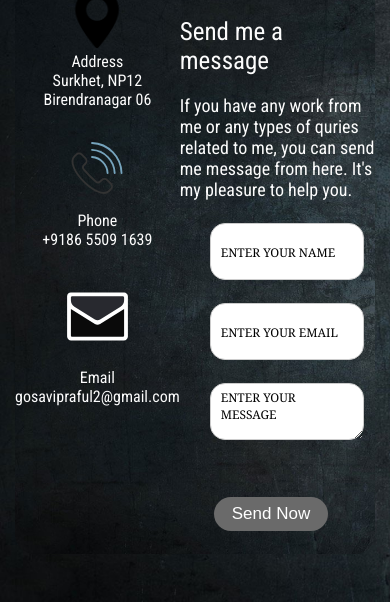
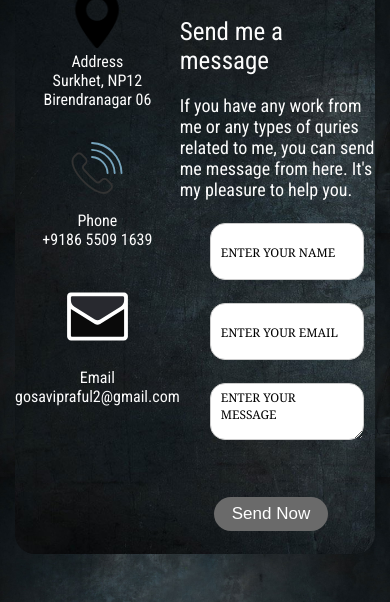
Before and after one commit to praful-36/P-Protfolio-website, a plain HTML site: page contact/contact.html in a window 390 px wide. Shown: the part 255-857 px from the top of the page. Drawn offline with Linux system fonts and the light colour scheme; files whose address does not match are found by name.

Commit message:
Update contact.css

```diff
--- a/contact/contact.css
+++ b/contact/contact.css
@@ -243,6 +243,12 @@ textarea {
 
 @media only screen and (max-width: 700px) {
 
+    body{
+        background-image: url(../img/bg-2.jpg);
+        background-repeat:repeat;
+        background-size: contain;
+    }
+
     header {
         flex-direction: column;
         text-align: center;
@@ -256,6 +262,8 @@ textarea {
 }
 
 @media (max-width: 368px) {
+
+
 
     #header-text {
         display: none;
```
